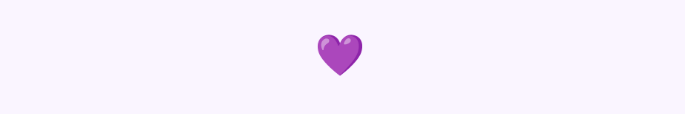
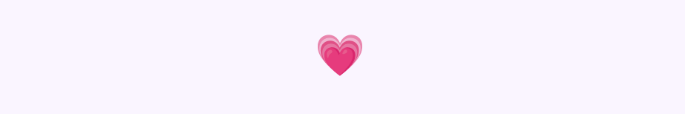
Before and after one commit to dangtu1190-tech/familie-app, a website: page index-lila.html in a window 1280 px wide. Shown: the part 5271-5385 px from the top of the page, without its empty margins (300-985 px from the left). Drawn offline with nearby package versions, Linux system fonts and the light colour scheme; a web font is replaced by a local one.

Commit message:
Herz rosa

```diff
--- a/index-lila.html
+++ b/index-lila.html
@@ -632,7 +632,7 @@
         <br><br>
         ❤️ ❤️ ❤️
     </p>
-    <div class="hearts">💜</div>
+    <div class="hearts">💗</div>
 </section>
 
 <!-- LIGHTBOX -->
```
